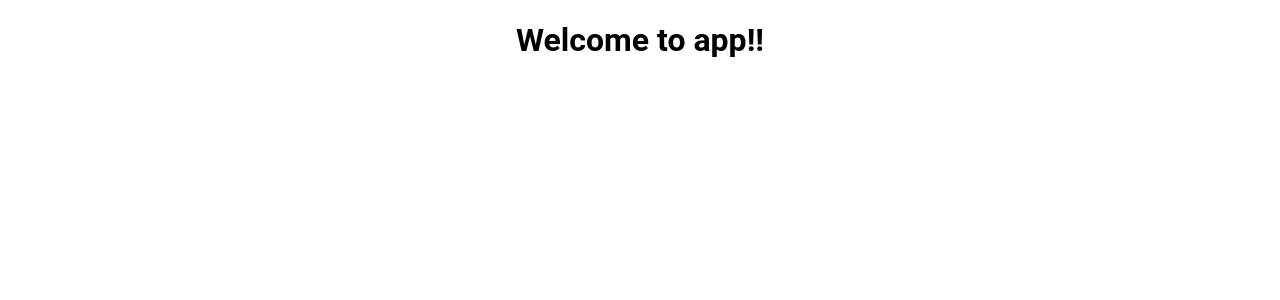
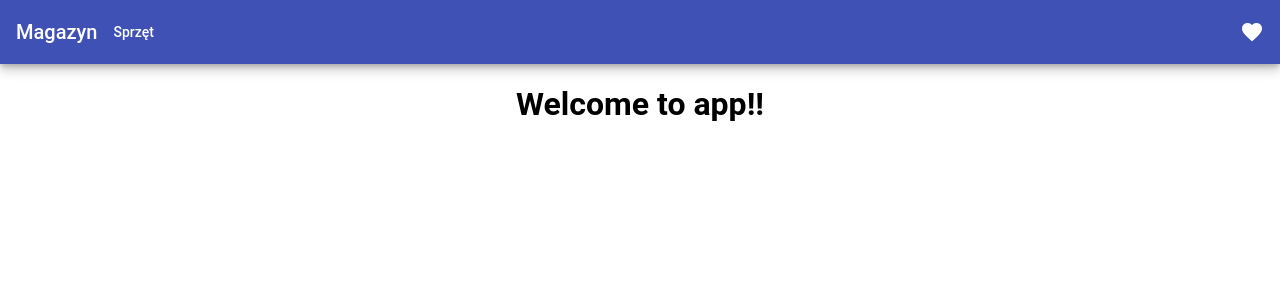
Before and after one commit to zaqwsx55/magazyn, an Angular app: page / in a window 1280 px wide. Shown: the top 300 px of the page. Built offline with nearby package versions, Linux system fonts and the light colour scheme.

Commit message:
Edycja strony głównej

```diff
--- a/src/app/app.component.html
+++ b/src/app/app.component.html
@@ -1,3 +1,10 @@
+<mat-toolbar color="primary" class="mat-elevation-z6">
+  <span>Magazyn</span>
+  <button mat-button>Sprzęt</button>
+  <span class="example-spacer"></span>
+  <mat-icon>favorite</mat-icon>
+</mat-toolbar>
+
 <div style="text-align:center">
   <h1>
     Welcome to {{title}}!!
```
